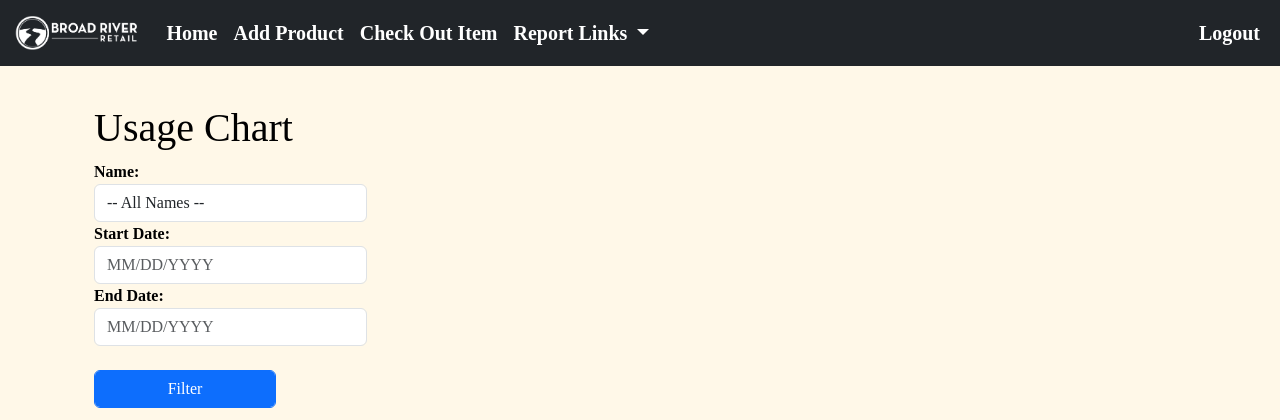
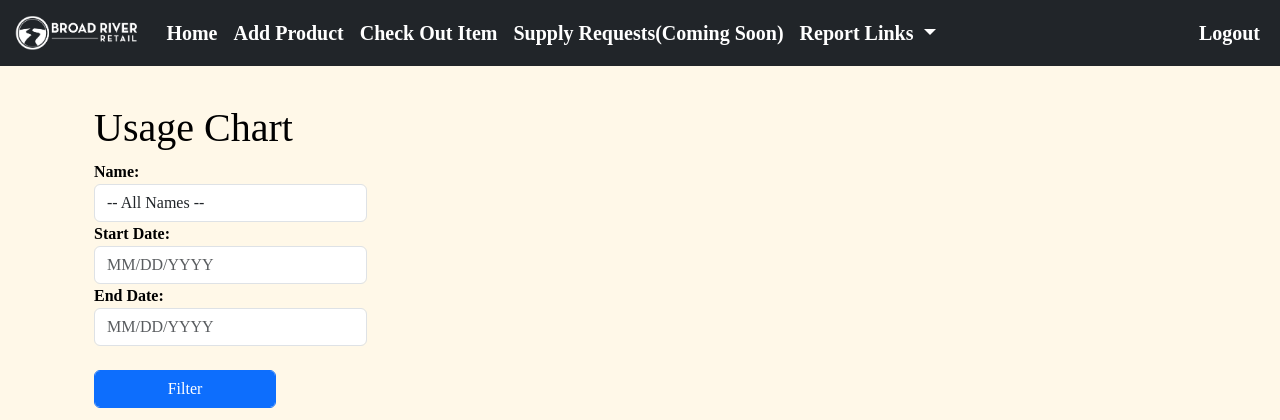
Before and after one commit to austinwilson1296/shoptool, a Django app: page /chart/ in a window 1280 px wide. Shown: the top 420 px of the page. Run offline with Django 5.2, Linux system fonts and the light colour scheme; the visitor is signed in with stand-in values (Sample User, id 1); data that the repository does not hold is empty; parts of the project's set-up code (start-up, migrations or seed data) failed here and were passed over; some libraries are stand-ins or nearby versions.

Commit message:
another one

```diff
--- a/ShopTool/settings.py
+++ b/ShopTool/settings.py
@@ -147,6 +147,9 @@ DEFAULT_AUTO_FIELD = 'django.db.models.BigAutoField'
 
 CSRF_TRUSTED_ORIGINS = ["https://*.fly.dev",'https://brrshoptool.com','https://www.brrshoptool.com',]
 
+SECURE_SSL_REDIRECT = True
+
+
 LOGIN_URL = 'users/login_user'
 
 LOGGING = {
--- a/templates/base.html
+++ b/templates/base.html
@@ -32,6 +32,9 @@
                         </li>
                         <li class="nav-item">
                             <a class="nav-link" href="{% url 'checkout_create' %}">Check Out Item</a>
+                        </li>
+                        <li class="nav-item">
+                            <a class="nav-link" href="#">Supply Requests(Coming Soon)</a>
                         </li>
                         <li class="nav-item dropdown">
                             <a class="nav-link dropdown-toggle" href="#" id="dropdownMenuLink" role="button" data-bs-toggle="dropdown" aria-expanded="false">
```
